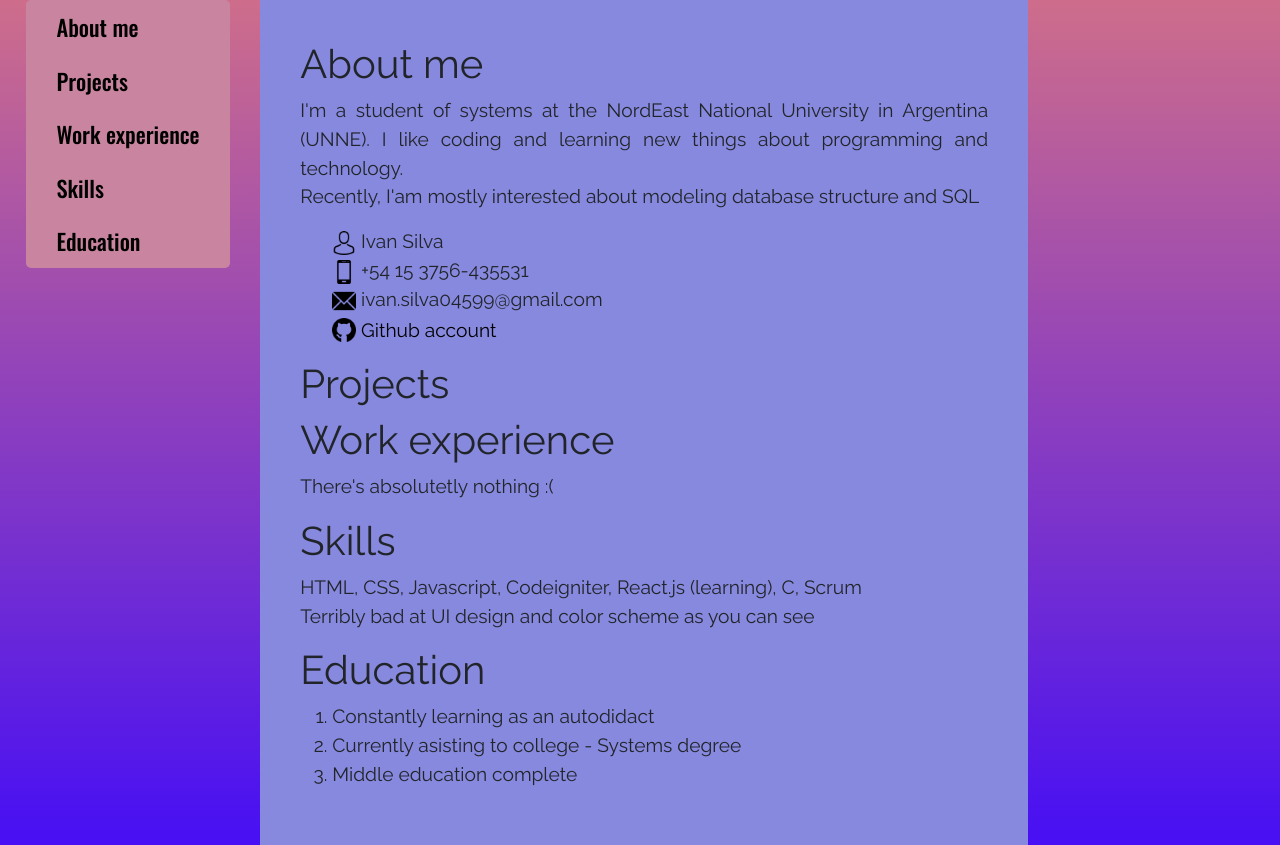
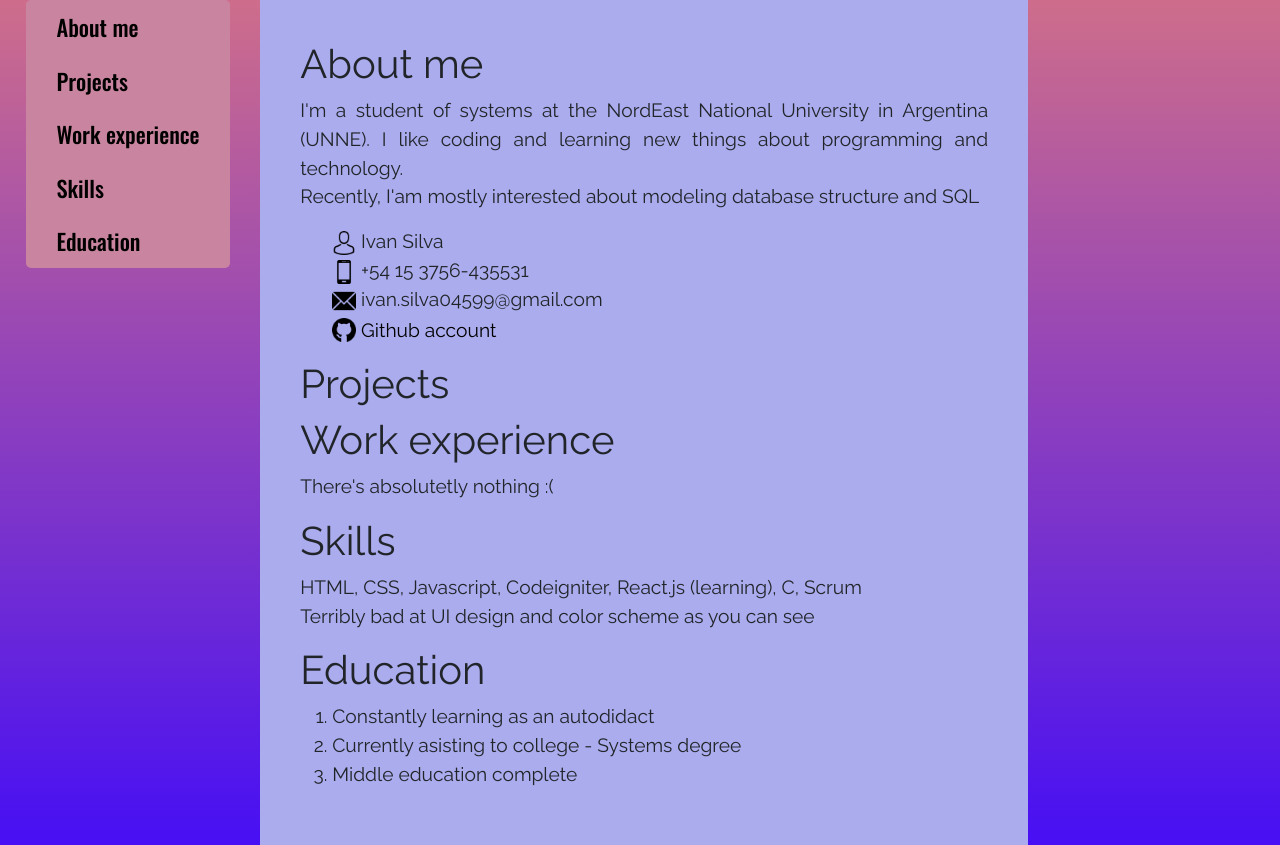
Before and after one commit to Vozroditsya/Portfolio, a website: page index.html in a window 1280 px wide. Drawn offline with nearby package versions, Linux system fonts and the light colour scheme.

Commit message:
Ok, i prefer this color for the information section

```diff
--- a/index.css
+++ b/index.css
@@ -53,7 +53,7 @@ body a:hover{
 
 .portfolio__information {
   width: 60%;
-  background-color: #8789df;
+  background-color: #abaced;
   font-size: 1.2rem;
   font-family: 'Raleway', sans-serif;
   padding: 5vh;
```
